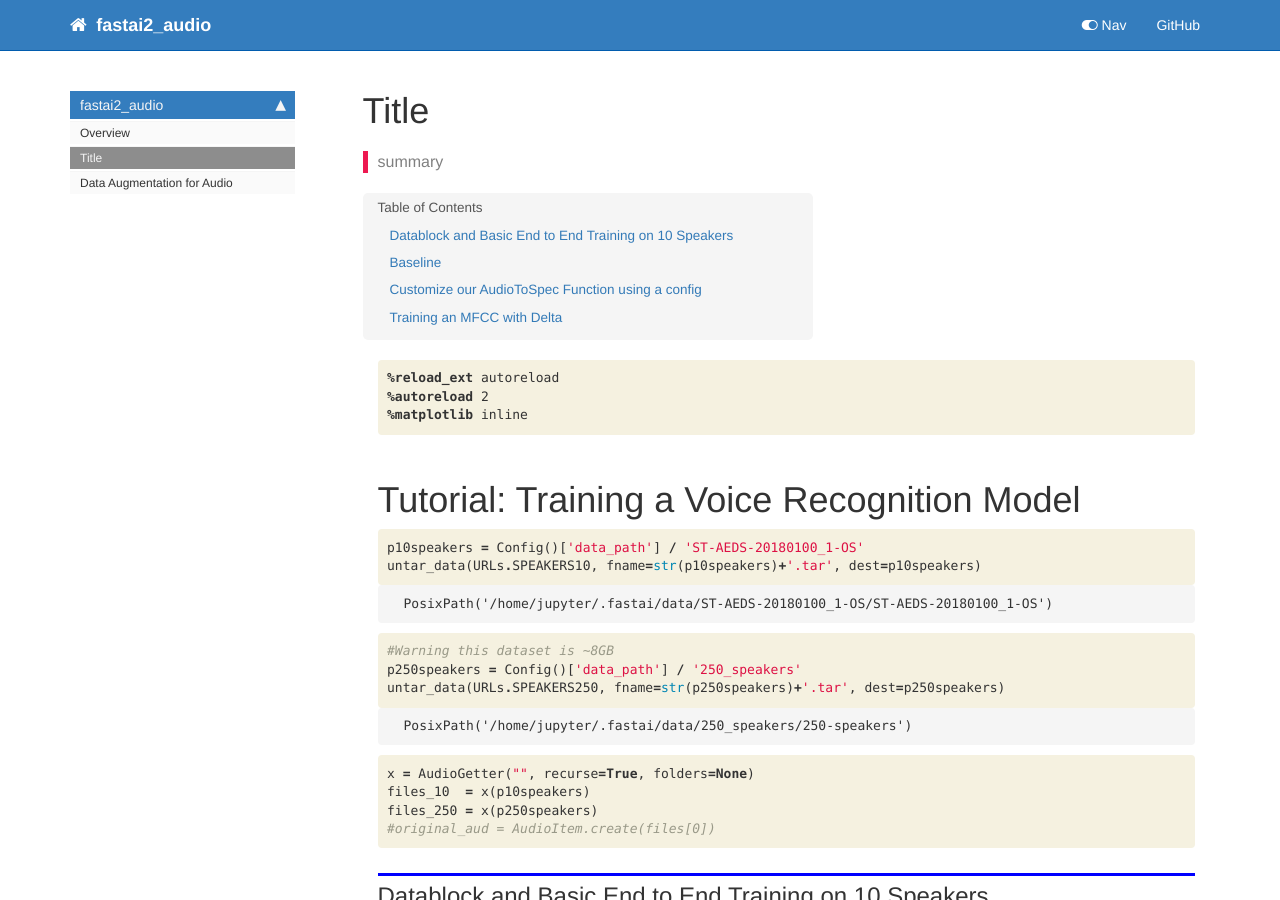
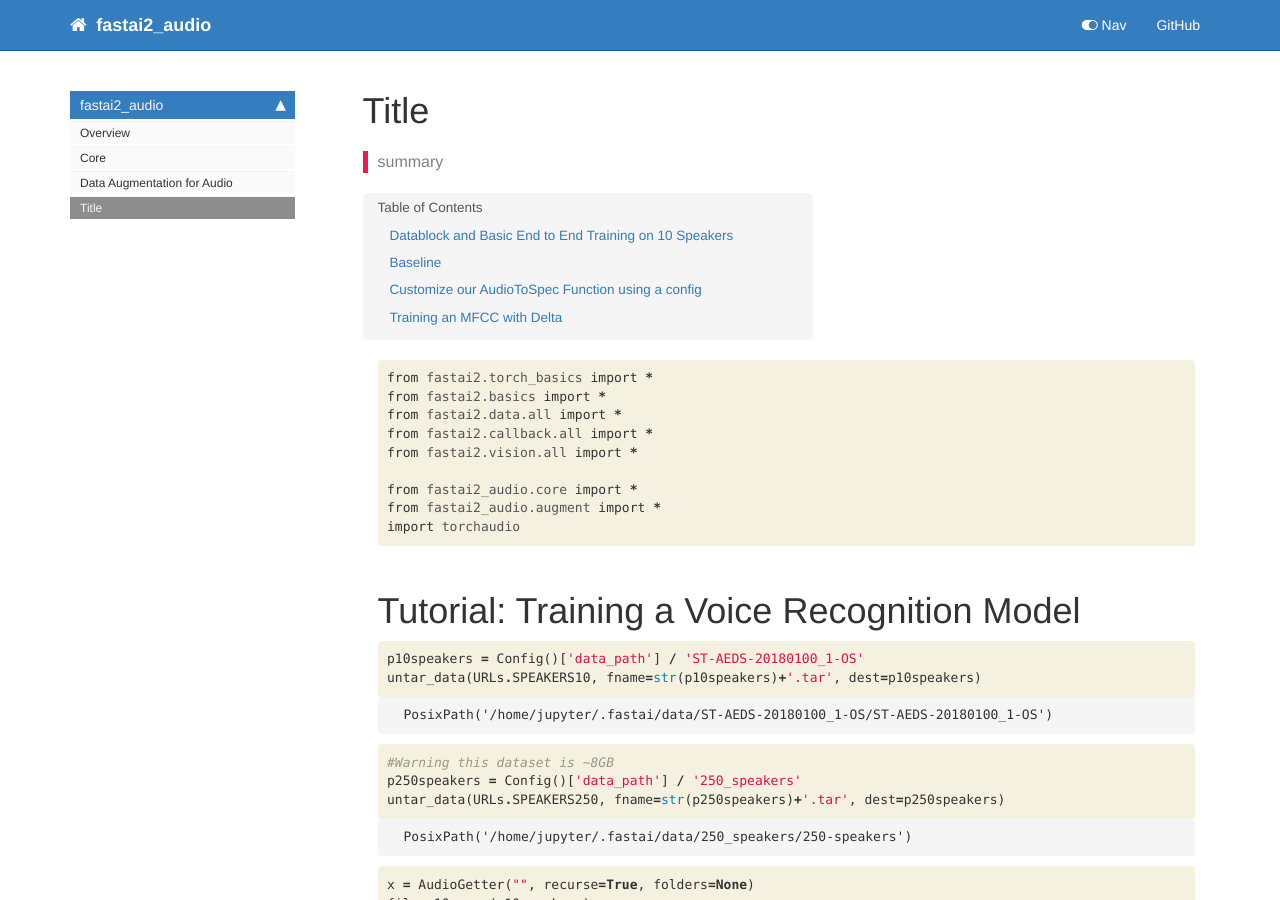
Before and after one commit to fastaudio/fastai2_audio, a Jekyll site: the page built from docs/tutorial.html, in a window 1280 px wide and 900 px high. Built offline with Jekyll 4.4.1, drawn with Linux system fonts in a browser that asks for light colours; nearby versions of some CDN libraries; comment, search, counter and statistics services are not loaded.

Commit message:
Docs cleanup

```diff
--- a/docs/sidebar.json
+++ b/docs/sidebar.json
@@ -1,7 +1,8 @@
 {
   "fastai2_audio": {
     "Overview": "/",
-    "Title": "/tutorial",
-    "Data Augmentation for Audio": "/augment"
+    "Core": "/core",
+    "Data Augmentation for Audio": "/augment",
+    "Title": "/tutorial"
   }
 }
--- a/docs/tutorial.html
+++ b/docs/tutorial.html
@@ -26,17 +26,20 @@ summary: "summary"
 
 <div class="inner_cell">
     <div class="input_area">
-<div class=" highlight hl-ipython3"><pre><span></span><span class="o">%</span><span class="k">reload_ext</span> autoreload
-<span class="o">%</span><span class="k">autoreload</span> 2
-<span class="o">%</span><span class="k">matplotlib</span> inline
+<div class=" highlight hl-ipython3"><pre><span></span><span class="kn">from</span> <span class="nn">fastai2.torch_basics</span> <span class="kn">import</span> <span class="o">*</span>
+<span class="kn">from</span> <span class="nn">fastai2.basics</span> <span class="kn">import</span> <span class="o">*</span>
+<span class="kn">from</span> <span class="nn">fastai2.data.all</span> <span class="kn">import</span> <span class="o">*</span>
+<span class="kn">from</span> <span class="nn">fastai2.callback.all</span> <span class="kn">import</span> <span class="o">*</span>
+<span class="kn">from</span> <span class="nn">fastai2.vision.all</span> <span class="kn">import</span> <span class="o">*</span>
+
+<span class="kn">from</span> <span class="nn">fastai2_audio.core</span> <span class="kn">import</span> <span class="o">*</span>
+<span class="kn">from</span> <span class="nn">fastai2_audio.augment</span> <span class="kn">import</span> <span class="o">*</span>
+<span class="kn">import</span> <span class="nn">torchaudio</span>
 </pre></div>
 
     </div>
 </div>
 </div>
-
-</div>
-<div class="cell border-box-sizing code_cell rendered">
 
 </div>
 <div class="cell border-box-sizing text_cell rendered"><div class="inner_cell">
```
Also changed, not shown: docs/_data/sidebars/home_sidebar.yml (+5 -2 lines), docs/index.html (+0 -30 lines), README.md, 2 other files.
